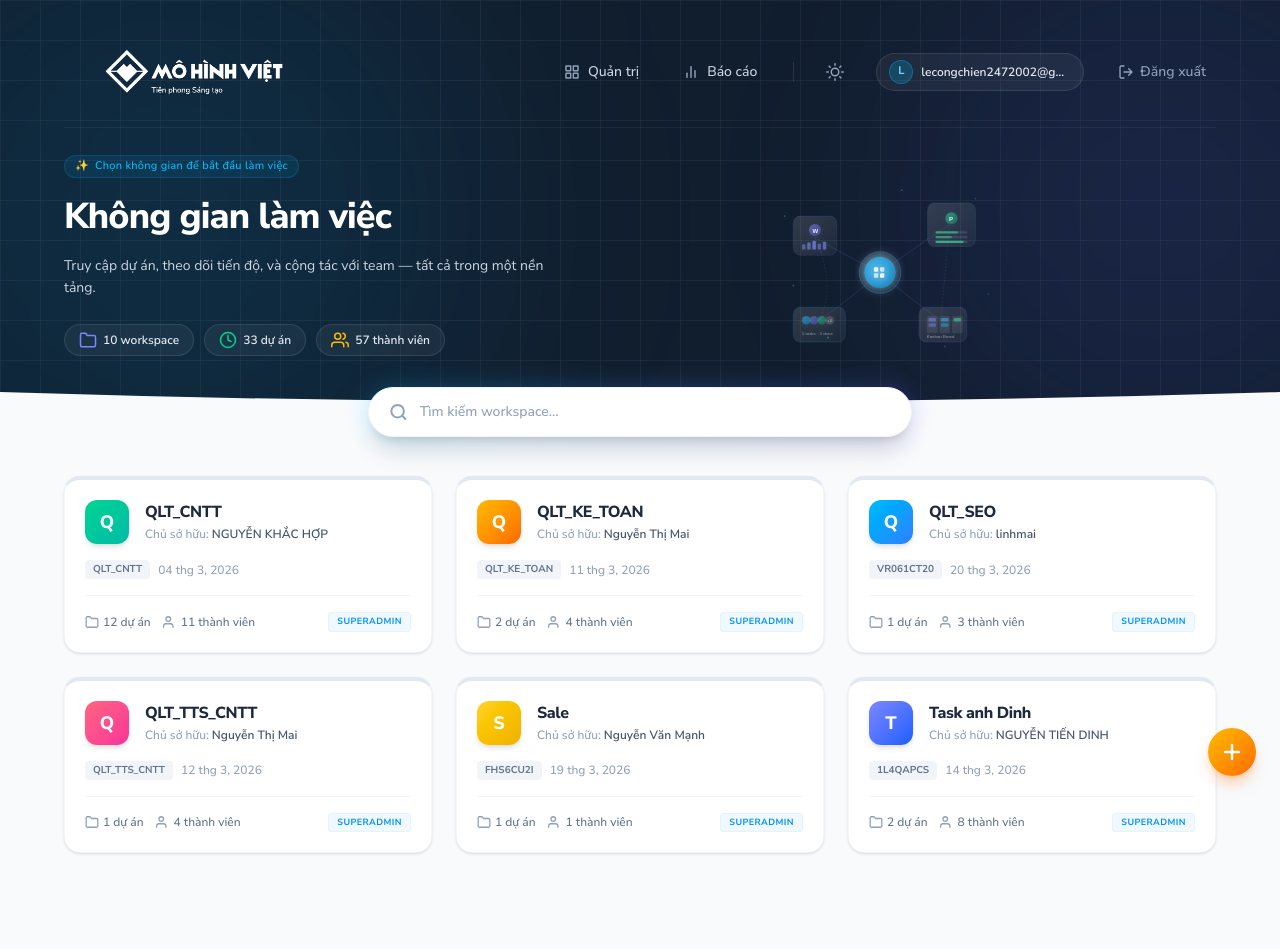
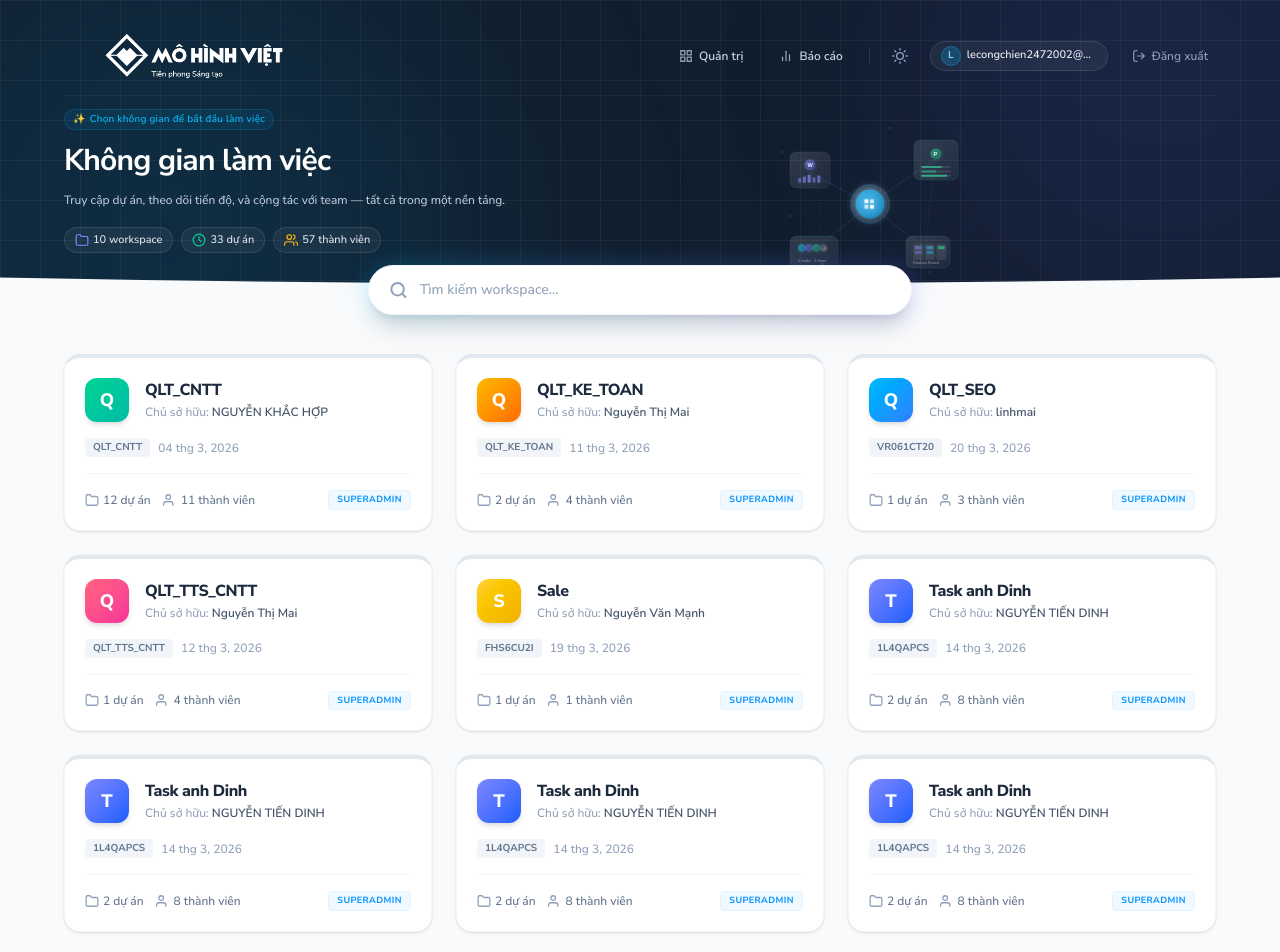
Before and after one commit to linh6666/Work-flow, a Next.js app: page /workspace-selection in a window 1280 px wide. Shown: the top 952 px of the page. Built offline with nearby package versions, Linux system fonts and the light colour scheme.

Commit message:
24/6/25 lan2

```diff
--- a/components/WorkspaceSelection/index.tsx
+++ b/components/WorkspaceSelection/index.tsx
@@ -93,7 +93,57 @@ export default function WorkspaceSelection() {
       role: 'SUPERADMIN',
       color: 'from-indigo-400 to-blue-600 shadow-indigo-500/20 text-indigo-500 bg-indigo-50',
       letter: 'T'
+    },
+    {
+      id: '7',
+      name: 'Task anh Dinh',
+      owner: 'NGUYỄN TIẾN DINH',
+      code: '1L4QAPCS',
+      date: '14 thg 3, 2026',
+      projectsCount: 2,
+      membersCount: 8,
+      role: 'SUPERADMIN',
+      color: 'from-indigo-400 to-blue-600 shadow-indigo-500/20 text-indigo-500 bg-indigo-50',
+      letter: 'T'
+    },
+    {
+      id: '8',
+      name: 'Task anh Dinh',
+      owner: 'NGUYỄN TIẾN DINH',
+      code: '1L4QAPCS',
+      date: '14 thg 3, 2026',
+      projectsCount: 2,
+      membersCount: 8,
+      role: 'SUPERADMIN',
+      color: 'from-indigo-400 to-blue-600 shadow-indigo-500/20 text-indigo-500 bg-indigo-50',
+      letter: 'T'
+    },
+    {
+      id: '9',
+      name: 'Task anh Dinh',
+      owner: 'NGUYỄN TIẾN DINH',
+      code: '1L4QAPCS',
+      date: '14 thg 3, 2026',
+      projectsCount: 2,
+      membersCount: 8,
+      role: 'SUPERADMIN',
+      color: 'from-indigo-400 to-blue-600 shadow-indigo-500/20 text-indigo-500 bg-indigo-50',
+      letter: 'T'
+    },
+    {
+      id: '10',
+      name: 'Task anh Dinh',
+      owner: 'NGUYỄN TIẾN DINH',
+      code: '1L4QAPCS',
+      date: '14 thg 3, 2026',
+      projectsCount: 2,
+      membersCount: 8,
+      role: 'SUPERADMIN',
+      color: 'from-indigo-400 to-blue-600 shadow-indigo-500/20 text-indigo-500 bg-indigo-50',
+      letter: 'T'
     }
+
+
   ];
 
   // Filtering based on search query
@@ -111,7 +161,7 @@ export default function WorkspaceSelection() {
     <div className="min-h-screen bg-slate-50 font-sans flex flex-col antialiased">
 
       {/* KHU VỰC TOP BANNER & HEADER */}
-      <div className="bg-[#111e2e] text-white relative pb-14 pt-4 px-2 sm:px-8 lg:px-16">
+      <div className="bg-[#111e2e] text-white sticky top-0 z-40 pb-9 pt-4 px-2 sm:px-8 lg:px-16">
 
         {/* Khung chứa các thành phần background để overflow-hidden hoạt động mà không che mất thanh tìm kiếm */}
         <div className="absolute inset-0 overflow-hidden pointer-events-none select-none">
@@ -132,7 +182,7 @@ export default function WorkspaceSelection() {
           <div className="absolute bottom-[-10%] right-[-10%] w-[500px] h-[500px] bg-indigo-500/10 rounded-full blur-[100px]" />
         </div>
 
-        <header className="relative z-20 h-28 flex items-center justify-between border-b border-white/5 max-w-7xl mx-auto">
+        <header className="relative z-20 h-20 flex items-center justify-between border-b border-white/5 max-w-7xl mx-auto">
           {/* Logo WorkFlow */}
           <div className="flex items-center gap-2 cursor-pointer select-none">
             <Image
@@ -146,11 +196,11 @@ export default function WorkspaceSelection() {
           </div>
 
           {/* Navigation & Controls */}
-          <div className="flex items-center gap-6">
+          <div className="flex items-center gap-4">
             {/* Nav links */}
-            <nav className="hidden md:flex items-center gap-5">
-              <a href="#" className="flex items-center gap-2 text-slate-300 hover:text-white transition-all text-sm font-medium py-1.5 px-3 rounded-lg hover:bg-white/5">
-                <svg className="w-4 h-4 text-slate-400" viewBox="0 0 24 24" fill="none" stroke="currentColor" strokeWidth="2.2" strokeLinecap="round" strokeLinejoin="round">
+            <nav className="hidden md:flex items-center gap-4">
+              <a href="#" className="flex items-center gap-1.5 text-slate-300 hover:text-white transition-all text-xs font-semibold py-1 px-2.5 rounded-lg hover:bg-white/5">
+                <svg className="w-3.5 h-3.5 text-slate-400" viewBox="0 0 24 24" fill="none" stroke="currentColor" strokeWidth="2.2" strokeLinecap="round" strokeLinejoin="round">
                   <rect x="3" y="3" width="7" height="7" />
                   <rect x="14" y="3" width="7" height="7" />
                   <rect x="14" y="14" width="7" height="7" />
@@ -158,8 +208,8 @@ export default function WorkspaceSelection() {
                 </svg>
                 Quản trị
               </a>
-              <a href="#" className="flex items-center gap-2 text-slate-300 hover:text-white transition-all text-sm font-medium py-1.5 px-3 rounded-lg hover:bg-white/5">
-                <svg className="w-4 h-4 text-slate-400" viewBox="0 0 24 24" fill="none" stroke="currentColor" strokeWidth="2.2" strokeLinecap="round" strokeLinejoin="round">
+              <a href="#" className="flex items-center gap-1.5 text-slate-300 hover:text-white transition-all text-xs font-semibold py-1 px-2.5 rounded-lg hover:bg-white/5">
+                <svg className="w-3.5 h-3.5 text-slate-400" viewBox="0 0 24 24" fill="none" stroke="currentColor" strokeWidth="2.2" strokeLinecap="round" strokeLinejoin="round">
                   <line x1="18" y1="20" x2="18" y2="10" />
                   <line x1="12" y1="20" x2="12" y2="4" />
                   <line x1="6" y1="20" x2="6" y2="14" />
@@ -169,11 +219,11 @@ export default function WorkspaceSelection() {
             </nav>
 
             {/* Divider */}
-            <div className="hidden md:block w-px h-5 bg-white/10" />
+            <div className="hidden md:block w-px h-4 bg-white/10" />
 
             {/* Dark/Light mode button */}
-            <button className="text-slate-400 hover:text-white transition-colors p-2 rounded-lg hover:bg-white/5">
-              <svg className="w-4.5 h-4.5" viewBox="0 0 24 24" fill="none" stroke="currentColor" strokeWidth="2" strokeLinecap="round" strokeLinejoin="round">
+            <button className="text-slate-400 hover:text-white transition-colors p-1.5 rounded-lg hover:bg-white/5">
+              <svg className="w-4 h-4" viewBox="0 0 24 24" fill="none" stroke="currentColor" strokeWidth="2" strokeLinecap="round" strokeLinejoin="round">
                 <circle cx="12" cy="12" r="5" />
                 <line x1="12" y1="1" x2="12" y2="3" />
                 <line x1="12" y1="21" x2="12" y2="23" />
@@ -187,18 +237,18 @@ export default function WorkspaceSelection() {
             </button>
 
             {/* User Account Button */}
-            <div className="flex items-center gap-2 px-3 py-1.5 bg-white/5 border border-white/10 rounded-full hover:bg-white/10 transition-all cursor-pointer">
-              <div className="w-6 h-6 rounded-full bg-sky-400/20 border border-sky-400/30 flex items-center justify-center text-[11px] font-bold text-sky-300">
+            <div className="flex items-center gap-1.5 px-2.5 py-1 bg-white/5 border border-white/10 rounded-full hover:bg-white/10 transition-all cursor-pointer">
+              <div className="w-5 h-5 rounded-full bg-sky-400/20 border border-sky-400/30 flex items-center justify-center text-[10px] font-bold text-sky-300">
                 L
               </div>
-              <span className="text-xs font-semibold text-slate-200 hidden sm:inline-block max-w-[150px] truncate">
+              <span className="text-[11px] font-semibold text-slate-200 hidden sm:inline-block max-w-[130px] truncate">
                 lecongchien2472002@gm...
               </span>
             </div>
 
             {/* Logout link */}
-            <a href="/sign-in" className="flex items-center gap-1.5 text-slate-400 hover:text-rose-400 transition-colors text-sm font-medium py-1 px-2.5">
-              <svg className="w-4 h-4" viewBox="0 0 24 24" fill="none" stroke="currentColor" strokeWidth="2" strokeLinecap="round" strokeLinejoin="round">
+            <a href="/sign-in" className="flex items-center gap-1.5 text-slate-400 hover:text-rose-400 transition-colors text-xs font-medium py-0.5 px-2">
+              <svg className="w-3.5 h-3.5" viewBox="0 0 24 24" fill="none" stroke="currentColor" strokeWidth="2" strokeLinecap="round" strokeLinejoin="round">
                 <path d="M9 21H5a2 2 0 0 1-2-2V5a2 2 0 0 1 2-2h4M16 17l5-5-5-5M21 12H9" />
               </svg>
               <span className="hidden sm:inline">Đăng xuất</span>
@@ -207,37 +257,37 @@ export default function WorkspaceSelection() {
         </header>
 
         {/* HERO CONTENT SECTION */}
-        <div className="relative z-10 max-w-7xl mx-auto mt-6 grid grid-cols-1 lg:grid-cols-12 gap-6 items-center">
+        <div className="relative z-10 max-w-7xl mx-auto mt-2 grid grid-cols-1 lg:grid-cols-12 gap-6 items-center">
 
           {/* Left Title Content */}
-          <div className="lg:col-span-7 space-y-4 text-left">
-            <span className="inline-flex items-center gap-1.5 px-2.5 py-0.5 bg-sky-500/10 border border-sky-500/20 text-sky-400 rounded-full text-[11px] font-medium tracking-wide">
+          <div className="lg:col-span-7 space-y-3 text-left">
+            <span className="inline-flex items-center gap-1 px-2 py-0.5 bg-sky-500/10 border border-sky-500/20 text-sky-400 rounded-full text-[10px] font-medium tracking-wide">
               <span>✨</span> Chọn không gian để bắt đầu làm việc
             </span>
-            <h1 className="text-3xl sm:text-4xl font-extrabold tracking-tight text-white leading-tight">
+            <h1 className="text-2xl sm:text-3xl font-bold tracking-tight text-white leading-tight">
               Không gian làm việc
             </h1>
-            <p className="text-slate-300 text-xs sm:text-sm leading-relaxed max-w-lg">
+            <p className="text-slate-300 text-[11px] sm:text-xs leading-relaxed max-w-md">
               Truy cập dự án, theo dõi tiến độ, và cộng tác với team — tất cả trong một nền tảng.
             </p>
 
             {/* Statistics Row */}
-            <div className="flex flex-wrap gap-2.5 pt-2">
-              <span className="flex items-center gap-1.5 px-3.5 py-1.5 bg-white/5 border border-white/10 rounded-full text-xs font-semibold text-slate-200">
-                <svg className="w-4.5 h-4.5 text-indigo-400" viewBox="0 0 24 24" fill="none" stroke="currentColor" strokeWidth="2" strokeLinecap="round" strokeLinejoin="round">
+            <div className="flex flex-wrap gap-2 pt-1">
+              <span className="flex items-center gap-1 px-2.5 py-1 bg-white/5 border border-white/10 rounded-full text-[11px] font-medium text-slate-200">
+                <svg className="w-3.5 h-3.5 text-indigo-400" viewBox="0 0 24 24" fill="none" stroke="currentColor" strokeWidth="2" strokeLinecap="round" strokeLinejoin="round">
                   <path d="M22 19a2 2 0 0 1-2 2H4a2 2 0 0 1-2-2V5a2 2 0 0 1 2-2h5l2 3h9a2 2 0 0 1 2 2z" />
                 </svg>
                 10 workspace
               </span>
-              <span className="flex items-center gap-1.5 px-3.5 py-1.5 bg-white/5 border border-white/10 rounded-full text-xs font-semibold text-slate-200">
-                <svg className="w-4.5 h-4.5 text-emerald-400" viewBox="0 0 24 24" fill="none" stroke="currentColor" strokeWidth="2" strokeLinecap="round" strokeLinejoin="round">
+              <span className="flex items-center gap-1 px-2.5 py-1 bg-white/5 border border-white/10 rounded-full text-[11px] font-medium text-slate-200">
+                <svg className="w-3.5 h-3.5 text-emerald-400" viewBox="0 0 24 24" fill="none" stroke="currentColor" strokeWidth="2" strokeLinecap="round" strokeLinejoin="round">
                   <path d="M12 22c5.523 0 10-4.477 10-10S17.523 2 12 2 2 6.477 2 12s4.477 10 10 10z" />
                   <path d="M12 6v6l4 2" />
                 </svg>
                 33 dự án
               </span>
-              <span className="flex items-center gap-1.5 px-3.5 py-1.5 bg-white/5 border border-white/10 rounded-full text-xs font-semibold text-slate-200">
-                <svg className="w-4.5 h-4.5 text-amber-400" viewBox="0 0 24 24" fill="none" stroke="currentColor" strokeWidth="2" strokeLinecap="round" strokeLinejoin="round">
+              <span className="flex items-center gap-1 px-2.5 py-1 bg-white/5 border border-white/10 rounded-full text-[11px] font-medium text-slate-200">
+                <svg className="w-3.5 h-3.5 text-amber-400" viewBox="0 0 24 24" fill="none" stroke="currentColor" strokeWidth="2" strokeLinecap="round" strokeLinejoin="round">
                   <path d="M17 21v-2a4 4 0 0 0-4-4H5a4 4 0 0 0-4 4v2" />
                   <circle cx="9" cy="7" r="4" />
                   <path d="M23 21v-2a4 4 0 0 0-3-3.87M16 3.13a4 4 0 0 1 0 7.75" />
@@ -248,13 +298,13 @@ export default function WorkspaceSelection() {
           </div>
 
           {/* Right SVG Connected Nodes Graphic */}
-          <div className="lg:col-span-5 flex justify-center items-center relative h-[180px] w-full hidden lg:block">
+          <div className="lg:col-span-5 flex justify-end items-center relative h-[150px] w-full hidden lg:block">
             <Image
               src="/logo/svgviewer.svg"
               alt="Connected Workspaces"
-              width={260}
-              height={180}
-              className="w-full max-w-[260px] object-contain select-none"
+              width={240}
+              height={150}
+              className="w-full max-w-[240px] object-contain select-none"
               priority
             />
           </div>
@@ -262,7 +312,7 @@ export default function WorkspaceSelection() {
 
         {/* CẮT GÓC WAVE TRUYỀN THỐNG BẰNG SVG */}
         <div className="absolute bottom-0 left-0 right-0 w-full overflow-hidden leading-[0] z-10 pointer-events-none select-none">
-          <svg className="relative block w-full h-[40px]" viewBox="0 0 1200 120" preserveAspectRatio="none">
+          <svg className="relative block w-full h-[25px]" viewBox="0 0 1200 120" preserveAspectRatio="none">
             <path d="M0,60 Q600,120 1200,60 L1200,120 L0,120 Z" className="fill-slate-50"></path>
           </svg>
         </div>
@@ -388,12 +438,12 @@ export default function WorkspaceSelection() {
       </main>
 
       {/* NÚT THÊM FLOATING ACTION BUTTON */}
-      <button className="fixed bottom-6 right-6 w-12 h-12 bg-gradient-to-br from-amber-400 to-orange-500 rounded-full flex items-center justify-center text-white shadow-lg shadow-orange-500/30 hover:scale-105 active:scale-95 transition-all duration-200 cursor-pointer z-50">
+      {/* <button className="fixed bottom-6 right-6 w-12 h-12 bg-gradient-to-br from-amber-400 to-orange-500 rounded-full flex items-center justify-center text-white shadow-lg shadow-orange-500/30 hover:scale-105 active:scale-95 transition-all duration-200 cursor-pointer z-50">
         <svg className="w-6 h-6" viewBox="0 0 24 24" fill="none" stroke="currentColor" strokeWidth="2.5" strokeLinecap="round" strokeLinejoin="round">
           <line x1="12" y1="5" x2="12" y2="19" />
           <line x1="5" y1="12" x2="19" y2="12" />
         </svg>
-      </button>
+      </button> */}
 
     </div>
   );
```
